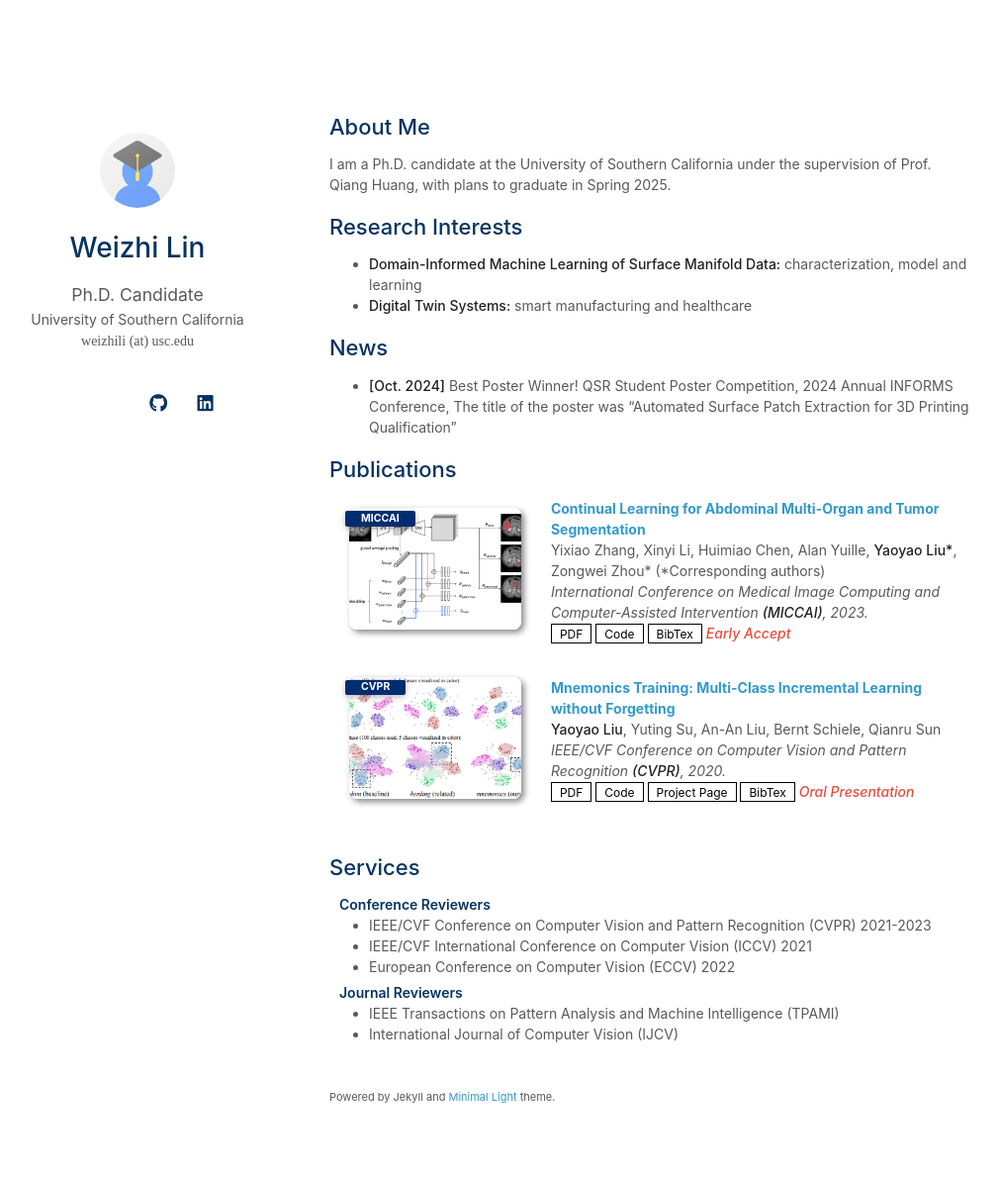
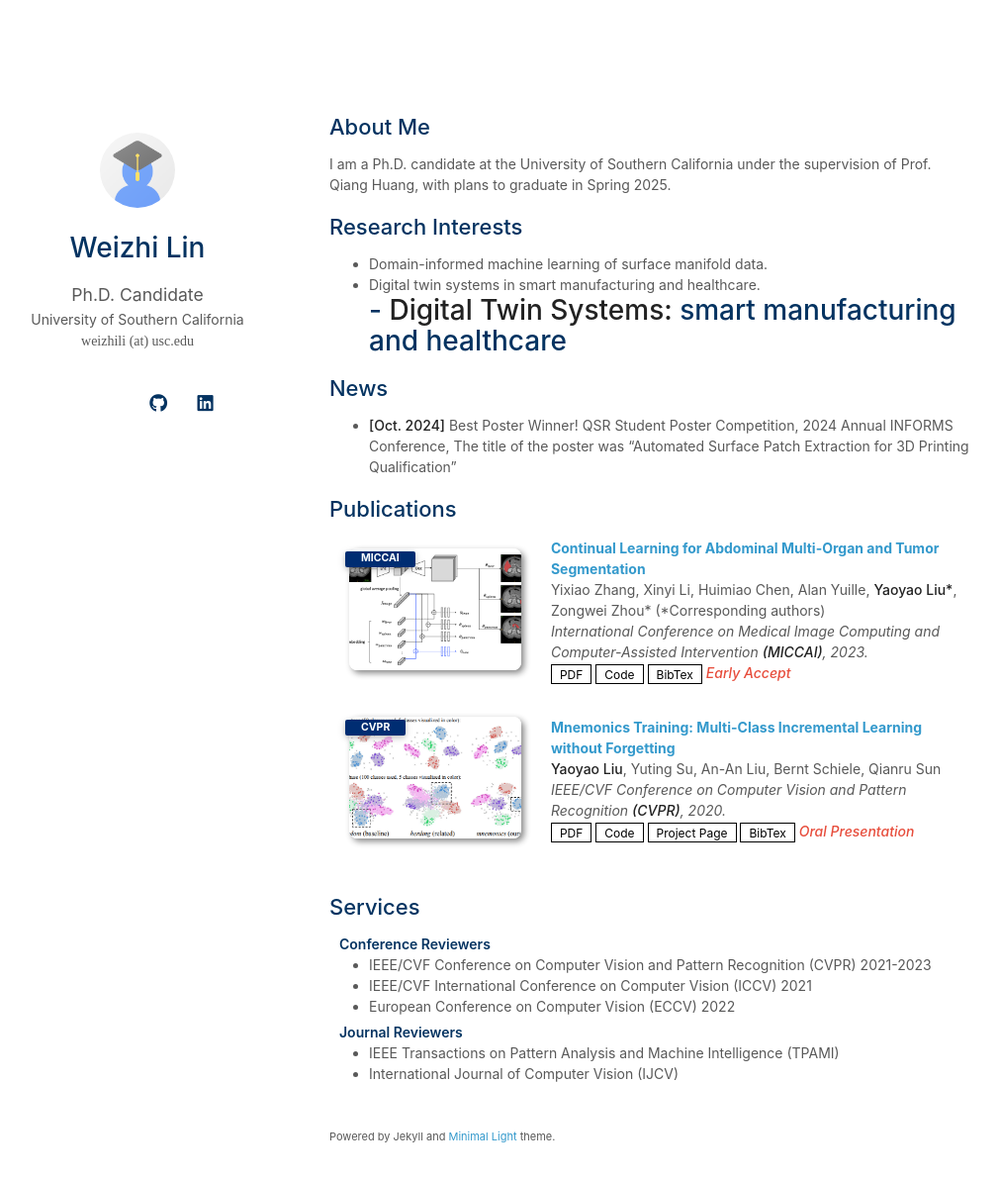
Before and after one commit to weizhi-lin/weizhi-lin, a Jekyll site: the page built from index.md, in a window 1280 px wide and 1227 px high. Shown: the top 1193 px of the window at 99% size, without its empty margins (137-1147 px from the left). Built offline with Jekyll 4.4.1, drawn with Linux system fonts in a browser that asks for light colours; a style sheet for code colours, icons or effects is not loaded; our own code applies the rules of GitHub Pages for plain Markdown files.

Commit message:
Update index.md

```diff
--- a/index.md
+++ b/index.md
@@ -8,8 +8,9 @@ I am a Ph.D. candidate at the University of Southern California under the superv
 
 ## Research Interests
 
-- **Domain-Informed Machine Learning of Surface Manifold Data:** characterization, model and learning
-- **Digital Twin Systems:** smart manufacturing and healthcare
+- Domain-informed machine learning of surface manifold data.
+- Digital twin systems in smart manufacturing and healthcare.
+# - **Digital Twin Systems:** smart manufacturing and healthcare
 
 ## News
 
```
